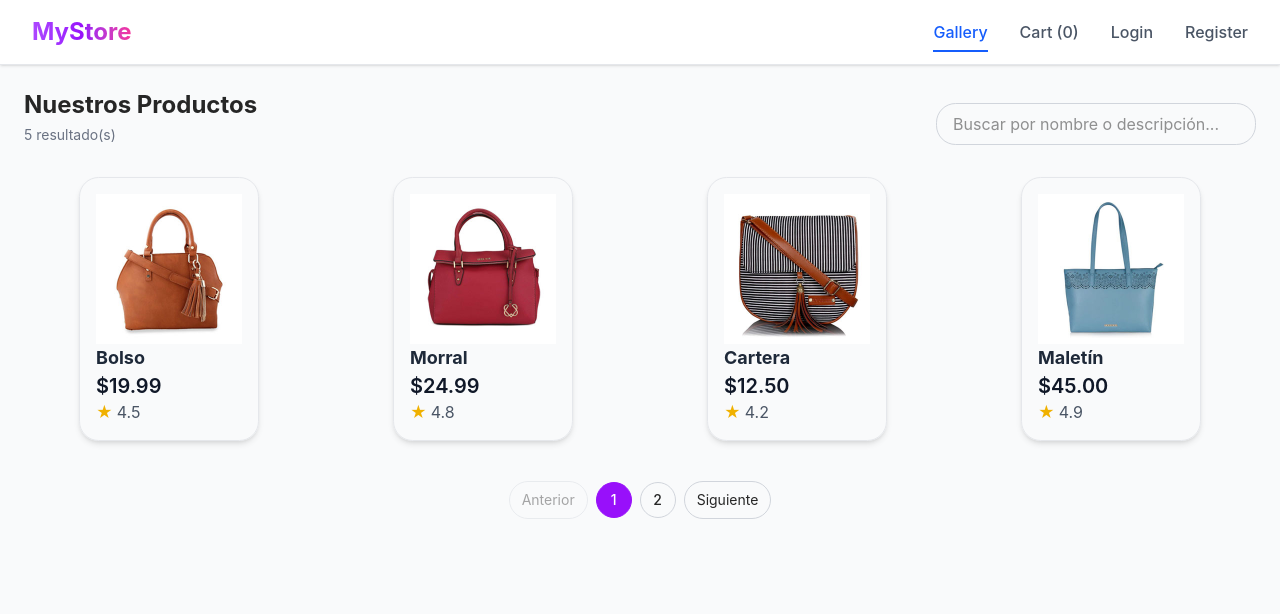
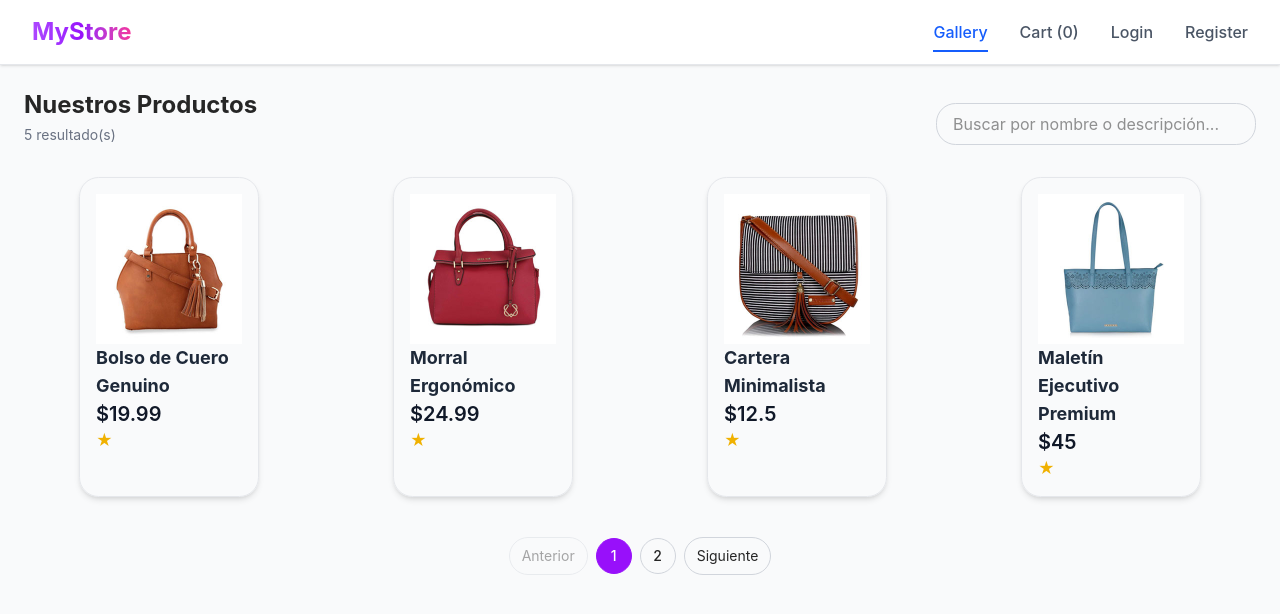
Before and after one commit to mateodev88/E-commerce-, a React (Vite) app: page /gallery in a window 1280 px wide. Shown: the top 614 px of the page. Built offline with nearby package versions, Linux system fonts and the light colour scheme.

Commit message:
refactor: alinear estructura de mock_products con FakeStore API

```diff
--- a/src/mockdata/mock_products.js
+++ b/src/mockdata/mock_products.js
@@ -5,10 +5,51 @@ import item_04 from "../assets/04_item.jpg";
 import item_05 from "../assets/05_item.jpg";
 
 const MOCK_PRODUCTS = [
-  { id: 1, title: "Bolso", description: "Bolso de cuero genuino con múltiples compartimentos. Ideal para uso diario, con correa ajustable y cierre de cremallera de alta resistencia.", price: "19.99", rate: 4.5, image: item_01 },
-  { id: 2, title: "Morral", description: "Morral espacioso con diseño ergonómico y acolchado en la espalda. Perfecto para estudiantes y viajeros, con bolsillos laterales para botellas.", price: "24.99", rate: 4.8, image: item_02 },
-  { id: 3, title: "Cartera", description: "Cartera compacta de cuero sintético con ranuras para tarjetas y billete. Diseño minimalista y elegante para el día a día.", price: "12.50", rate: 4.2, image: item_03 },
-  { id: 4, title: "Maletín", description: "Maletín ejecutivo de piel premium con compartimento acolchado para laptop de hasta 15\". Includes combination lock for added security.", price: "45.00", rate: 4.9, image: item_04 },
-  { id: 5, title: "Cartera", description: "Cartera de diseñador en cuero italiano de alta gama, con herrajes dorados y forro interior de seda. Edición limitada para coleccionistas.", price: "100.00", rate: 3.8, image: item_05 },
+  {
+    id: 1,
+    title: "Bolso de Cuero Genuino",
+    price: 19.99,
+    description: "Bolso de cuero genuino con múltiples compartimentos. Ideal para uso diario, con correa ajustable y cierre de cremallera de alta resistencia.",
+    category: "women's clothing",
+    image: item_01,
+    rating: { rate: 4.5, count: 120 }
+  },
+  {
+    id: 2,
+    title: "Morral Ergonómico",
+    price: 24.99,
+    description: "Morral espacioso con diseño ergonómico y acolchado en la espalda. Perfecto para estudiantes y viajeros, con bolsillos laterales para botellas.",
+    category: "men's clothing",
+    image: item_02,
+    rating: { rate: 4.8, count: 85 }
+  },
+  {
+    id: 3,
+    title: "Cartera Minimalista",
+    price: 12.50,
+    description: "Cartera compacta de cuero sintético con ranuras para tarjetas y billetes. Diseño minimalista y elegante para el día a día.",
+    category: "women's clothing",
+    image: item_03,
+    rating: { rate: 4.2, count: 300 }
+  },
+  {
+    id: 4,
+    title: "Maletín Ejecutivo Premium",
+    price: 45.00,
+    description: "Maletín ejecutivo de piel premium con compartimento acolchado para laptop de hasta 15\". Incluye cierre de combinación para mayor seguridad.",
+    category: "men's clothing",
+    image: item_04,
+    rating: { rate: 4.9, count: 45 }
+  },
+  {
+    id: 5,
+    title: "Cartera Italiana de Diseñador",
+    price: 100.00,
+    description: "Cartera de diseñador en cuero italiano de alta gama, con herrajes dorados y forro interior de seda. Edición limitada para coleccionistas.",
+    category: "jewelery",
+    image: item_05,
+    rating: { rate: 3.8, count: 12 }
+  },
 ];
+
 export default MOCK_PRODUCTS;
```
